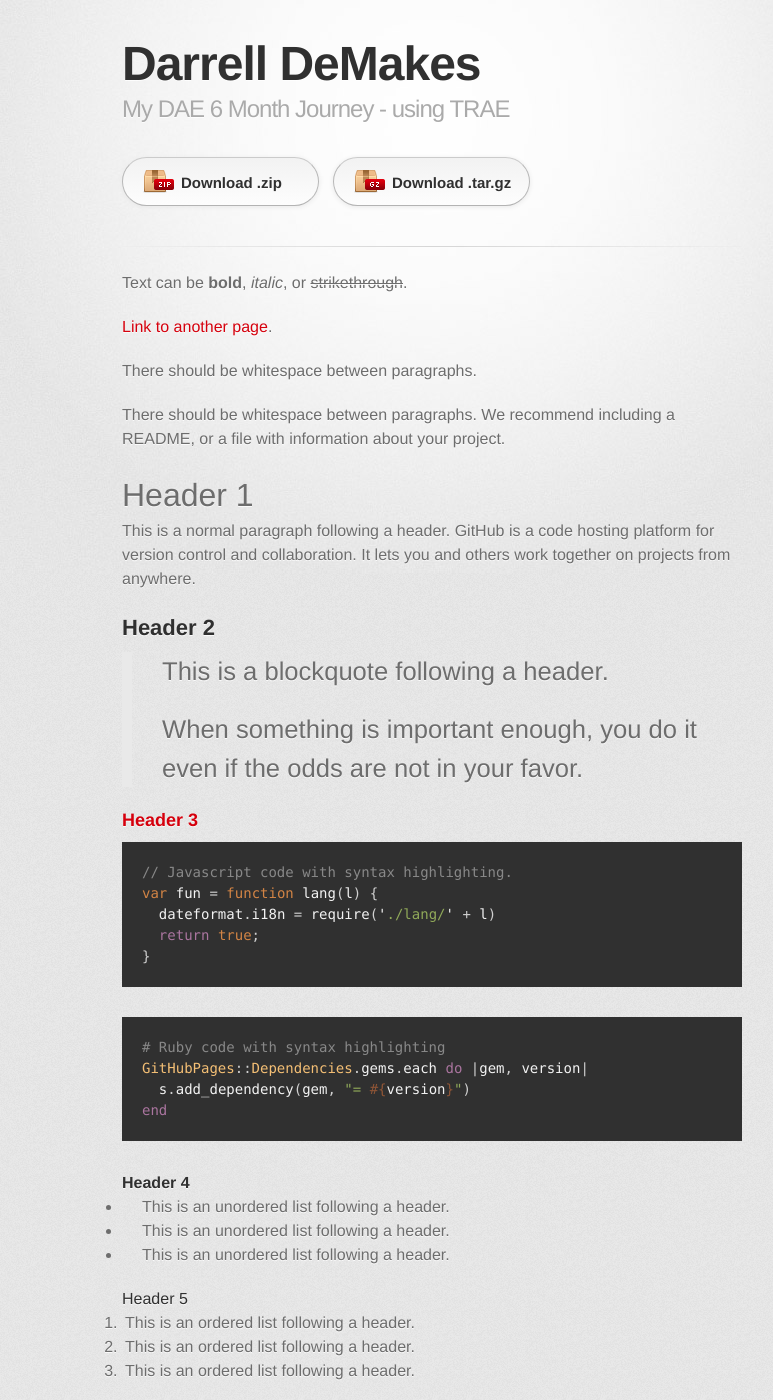
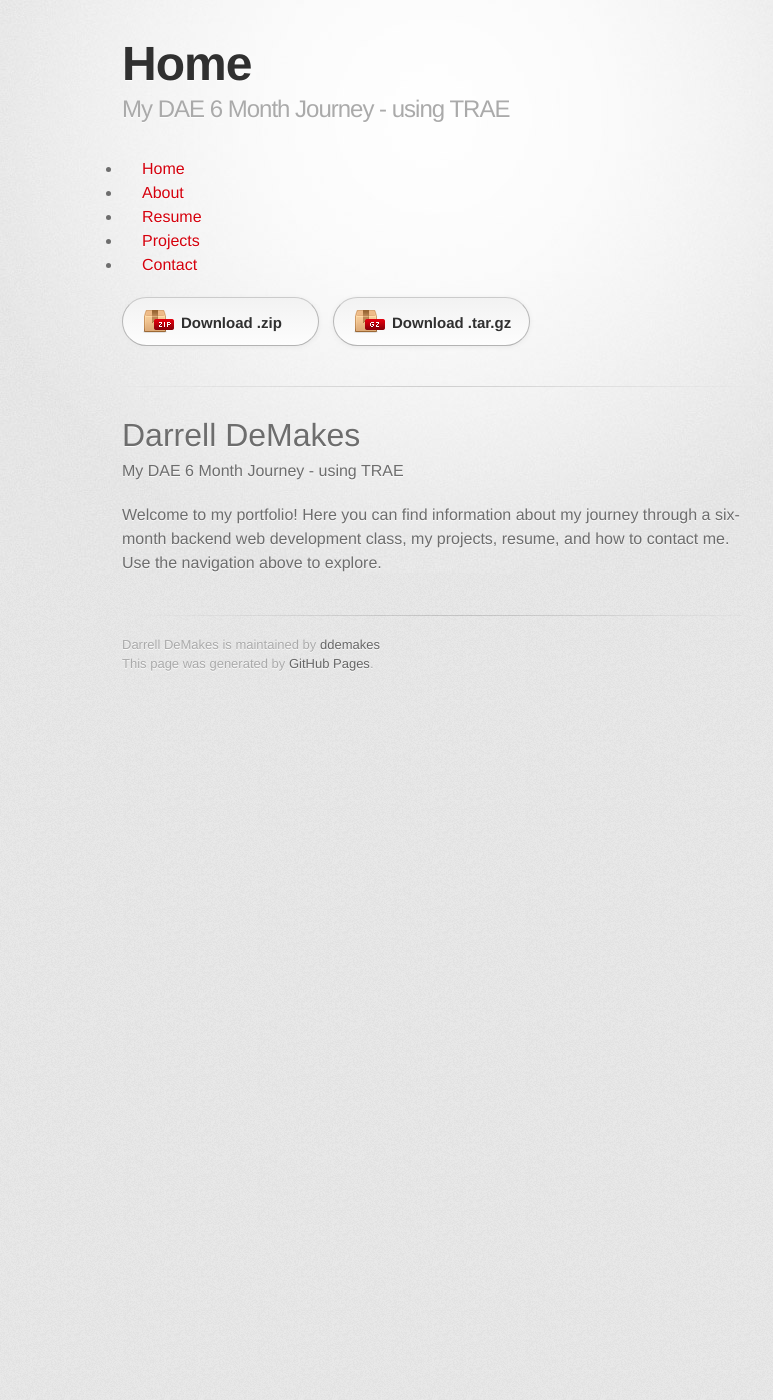
Before and after one commit to ddemakes/Darrell_DeMakes_6_Month_DAE, a Jekyll site: the page built from docs/index.md, in a window 1280 px wide and 1400 px high. Shown: the whole window, without its empty margins (208-981 px from the left). Built offline with Jekyll 4.4.1, drawn with Linux system fonts in a browser that asks for light colours; some web fonts are replaced; some of the changed text lies outside the part shown.

Commit message:
Trae create github pages

````diff
--- a/docs/_config.yml
+++ b/docs/_config.yml
@@ -3,3 +3,32 @@
 show_downloads: true
 google_analytics:
 theme: jekyll-theme-tactile
+
+collections:
+  pages:
+    output: true
+    permalink: /:name/
+
+defaults:
+  - scope:
+      path: ""
+    values:
+      layout: "default"
+  - scope:
+      path: ""
+      type: "pages"
+    values:
+      layout: "default"
+
+# Navigation links
+nav:
+  - name: Home
+    url: /
+  - name: About
+    url: /about/
+  - name: Resume
+    url: /resume/
+  - name: Projects
+    url: /projects/
+  - name: Contact
+    url: /contact/
--- a/docs/_layouts/default.html
+++ b/docs/_layouts/default.html
@@ -22,6 +22,15 @@
           <h1>{{ page.title | default: site.title | default: site.github.repository_name }}</h1>
           <h2>{{ page.description | default: site.description | default: site.github.project_tagline }}</h2>
         </header>
+
+        <nav>
+          <ul>
+            {% for item in site.nav %}
+              <li><a href="{{ item.url | relative_url }}">{{ item.name }}</a></li>
+            {% endfor %}
+          </ul>
+        </nav>
+
         <section id="downloads" class="clearfix">
           {% if site.show_downloads %}
           <a href="{{ site.github.zip_url }}" id="download-zip" class="button"><span>Download .zip</span></a>
--- a/docs/index.md
+++ b/docs/index.md
@@ -1,123 +1,10 @@
 ---
 layout: default
+title: Home
 ---
 
-Text can be **bold**, _italic_, or ~~strikethrough~~.
+# {{ site.title }}
 
-[Link to another page](./another-page.html).
+{{ site.description }}
 
-There should be whitespace between paragraphs.
-
-There should be whitespace between paragraphs. We recommend including a README, or a file with information about your project.
-
-# Header 1
-
-This is a normal paragraph following a header. GitHub is a code hosting platform for version control and collaboration. It lets you and others work together on projects from anywhere.
-
-## Header 2
-
-> This is a blockquote following a header.
->
-> When something is important enough, you do it even if the odds are not in your favor.
-
-### Header 3
-
-```js
-// Javascript code with syntax highlighting.
-var fun = function lang(l) {
-  dateformat.i18n = require('./lang/' + l)
-  return true;
-}
-```
-
-```ruby
-# Ruby code with syntax highlighting
-GitHubPages::Dependencies.gems.each do |gem, version|
-  s.add_dependency(gem, "= #{version}")
-end
-```
-
-#### Header 4
-
-*   This is an unordered list following a header.
-*   This is an unordered list following a header.
-*   This is an unordered list following a header.
-
-##### Header 5
-
-1.  This is an ordered list following a header.
-2.  This is an ordered list following a header.
-3.  This is an ordered list following a header.
-
-###### Header 6
-
-| head1        | head two          | three |
-|:-------------|:------------------|:------|
-| ok           | good swedish fish | nice  |
-| out of stock | good and plenty   | nice  |
-| ok           | good `oreos`      | hmm   |
-| ok           | good `zoute` drop | yumm  |
-
-### There's a horizontal rule below this.
-
-* * *
-
-### Here is an unordered list:
-
-*   Item foo
-*   Item bar
-*   Item baz
-*   Item zip
-
-### And an ordered list:
-
-1.  Item one
-1.  Item two
-1.  Item three
-1.  Item four
-
-### And a nested list:
-
-- level 1 item
-  - level 2 item
-  - level 2 item
-    - level 3 item
-    - level 3 item
-- level 1 item
-  - level 2 item
-  - level 2 item
-  - level 2 item
-- level 1 item
-  - level 2 item
-  - level 2 item
-- level 1 item
-
-### Small image
-
-![Octocat](https://github.githubassets.com/images/icons/emoji/octocat.png)
-
-### Large image
-
-![Branching](https://guides.github.com/activities/hello-world/branching.png)
-
-
-### Definition lists can be used with HTML syntax.
-
-<dl>
-<dt>Name</dt>
-<dd>Godzilla</dd>
-<dt>Born</dt>
-<dd>1952</dd>
-<dt>Birthplace</dt>
-<dd>Japan</dd>
-<dt>Color</dt>
-<dd>Green</dd>
-</dl>
-
-```
-Long, single-line code blocks should not wrap. They should horizontally scroll if they are too long. This line should be long enough to demonstrate this.
-```
-
-```
-The final element.
-```
+Welcome to my portfolio! Here you can find information about my journey through a six-month backend web development class, my projects, resume, and how to contact me. Use the navigation above to explore.
````
Also changed, not shown: docs/about.md (added, +25 -0 lines), docs/contact.md (added, +15 -0 lines), docs/projects.md (added, +30 -0 lines), docs/resume.md (added, +105 -0 lines), FirstPythonProject/README.md (deleted), README.md (deleted), Research/README.md (deleted), Semester_2/README.md (deleted), docs/README.md, docs/assets/images/Headshot.jpg (added), docs/assets/images/logo.png (added), logic_1/README.md (deleted), prompt_engineering_1/README.md (deleted), python_1/README.md (deleted), 2 more files.
